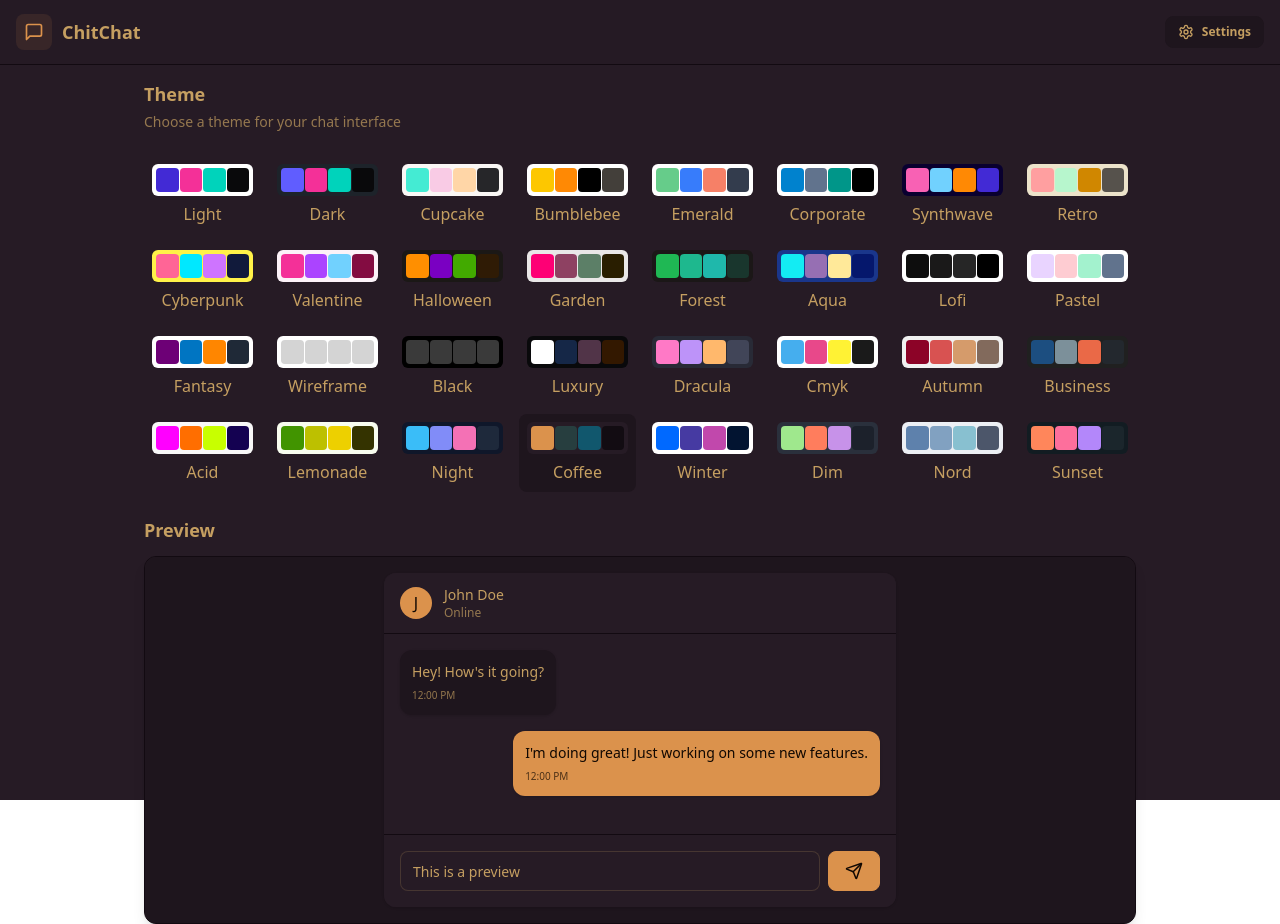
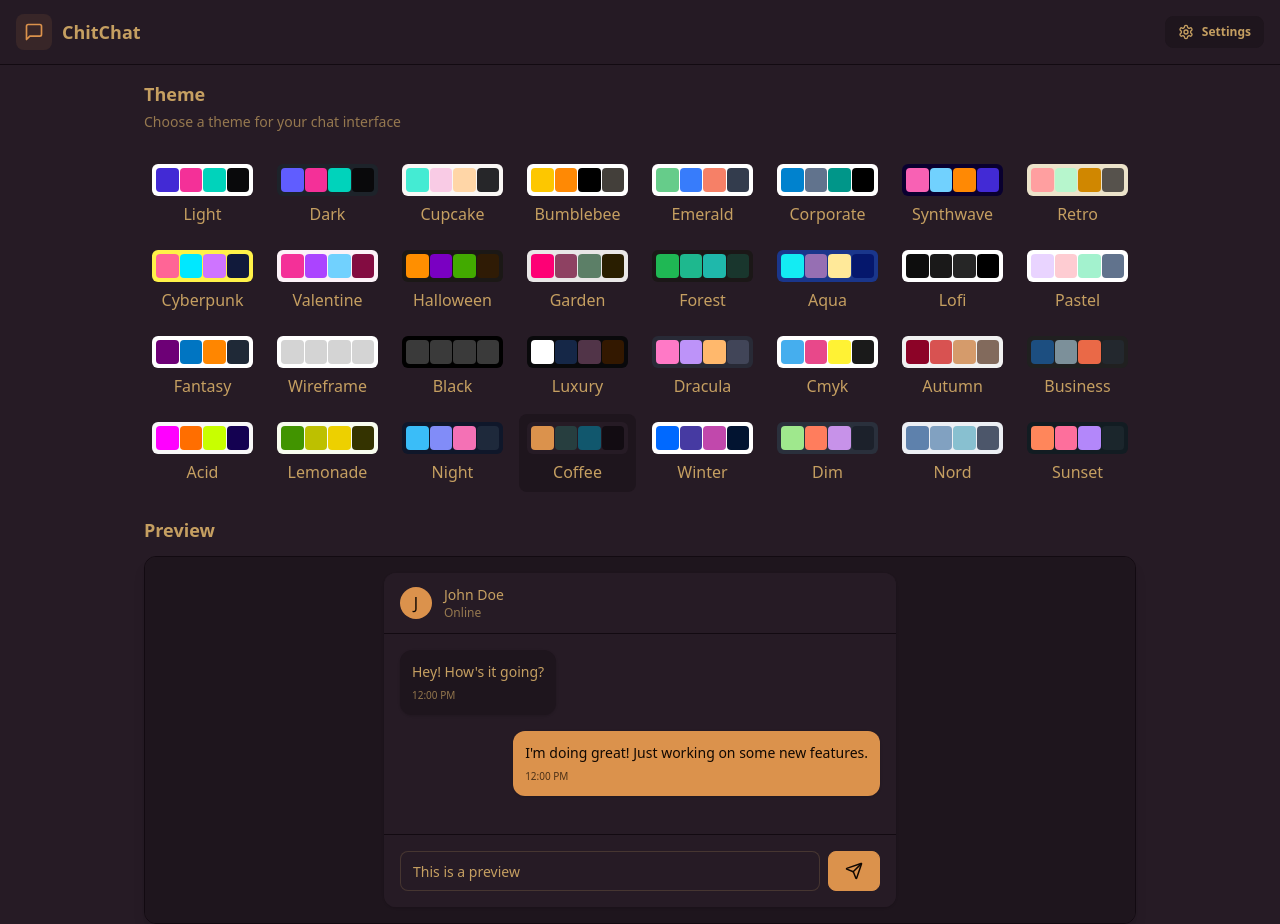
Before and after one commit to opomp1/chat-app, a React (Vite) app in the folder frontend/: page /setting in a window 1280 px wide. Built offline with nearby package versions, Linux system fonts and the light colour scheme; no server answers.

Commit message:
style: fix mobile UI

```diff
--- a/frontend/src/components/ChatContainer.jsx
+++ b/frontend/src/components/ChatContainer.jsx
@@ -23,13 +23,14 @@ const ChatContainer = () => {
   const messageEndRef = useRef(null);
 
   useEffect(() => {
-    getMessages(selectedUser._id);
-
-    subscribeToMessages();
+    if (selectedUser?._id) {
+      getMessages(selectedUser._id);
+      subscribeToMessages();
+    }
 
     return () => unsubscribeFromMessages();
   }, [
-    selectedUser._id,
+    selectedUser?._id,
     getMessages,
     subscribeToMessages,
     unsubscribeFromMessages,
--- a/frontend/src/pages/HomePage.jsx
+++ b/frontend/src/pages/HomePage.jsx
@@ -9,7 +9,7 @@ const HomePage = () => {
   return (
     <div className="h-[100svh] bg-base-200">
       <div className="flex items-center justify-center pt-20 px-4">
-        <div className="bg-base-100 rounded-lg shadow-xl w-full max-w-6xl h-[calc(100vh-8rem)]">
+        <div className="bg-base-100 rounded-lg shadow-xl w-full max-w-6xl h-[calc(100svh-8rem)]">
           <div className="flex h-full rounded-lg overflow-hidden">
             <Sidebar />
             {!selectedUser ? <NoChatSelected /> : <ChatContainer />}
--- a/frontend/src/pages/SettingPage.jsx
+++ b/frontend/src/pages/SettingPage.jsx
@@ -6,7 +6,7 @@ import MessagePreview from "../components/MessagePreview";
 const SettingPage = () => {
   const { theme, setTheme } = useThemeStore();
   return (
-    <div className="h-[100svh] container mx-auto px-4 pt-20 max-w-5xl">
+    <div className="min-h-[100svh] container mx-auto px-4 pt-20 max-w-5xl">
       <div className="space-y-6">
         <div className="flex flex-col gap-1">
           <h2 className="text-lg font-semibold">Theme</h2>
```
